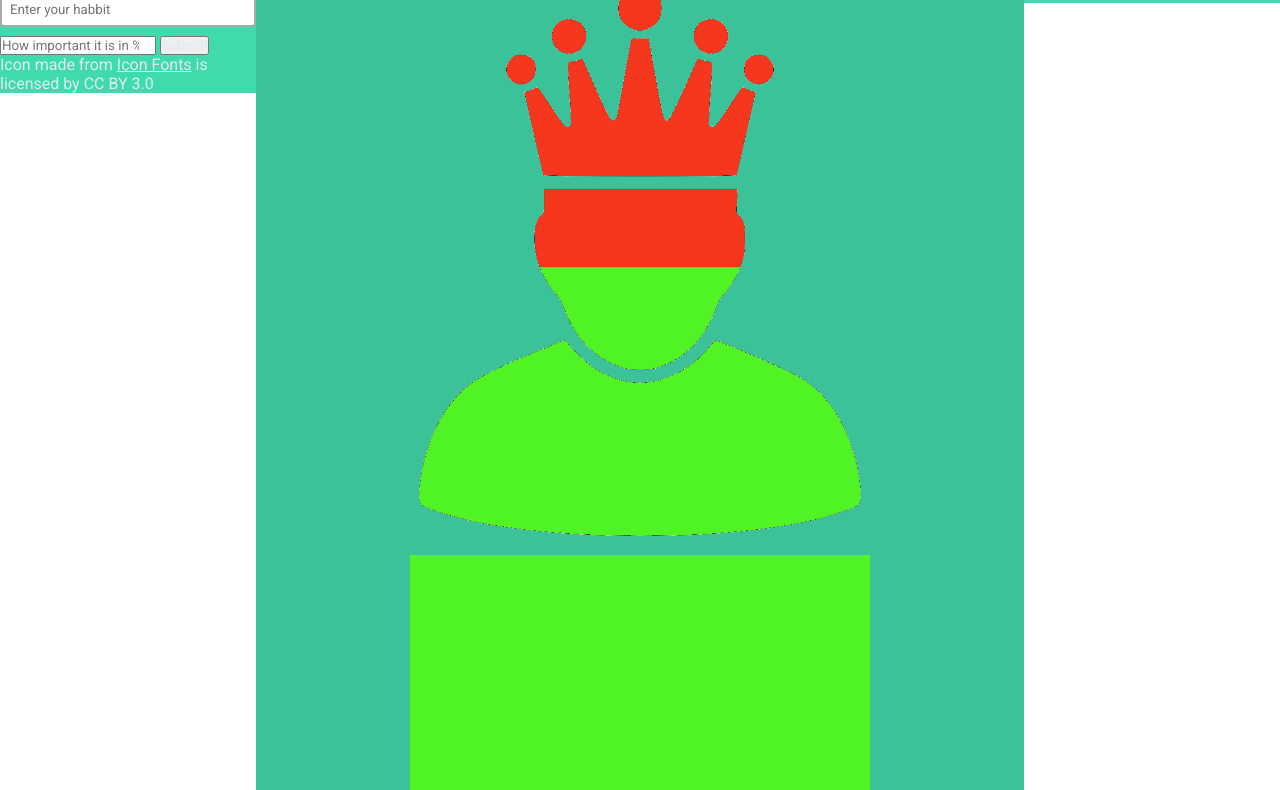
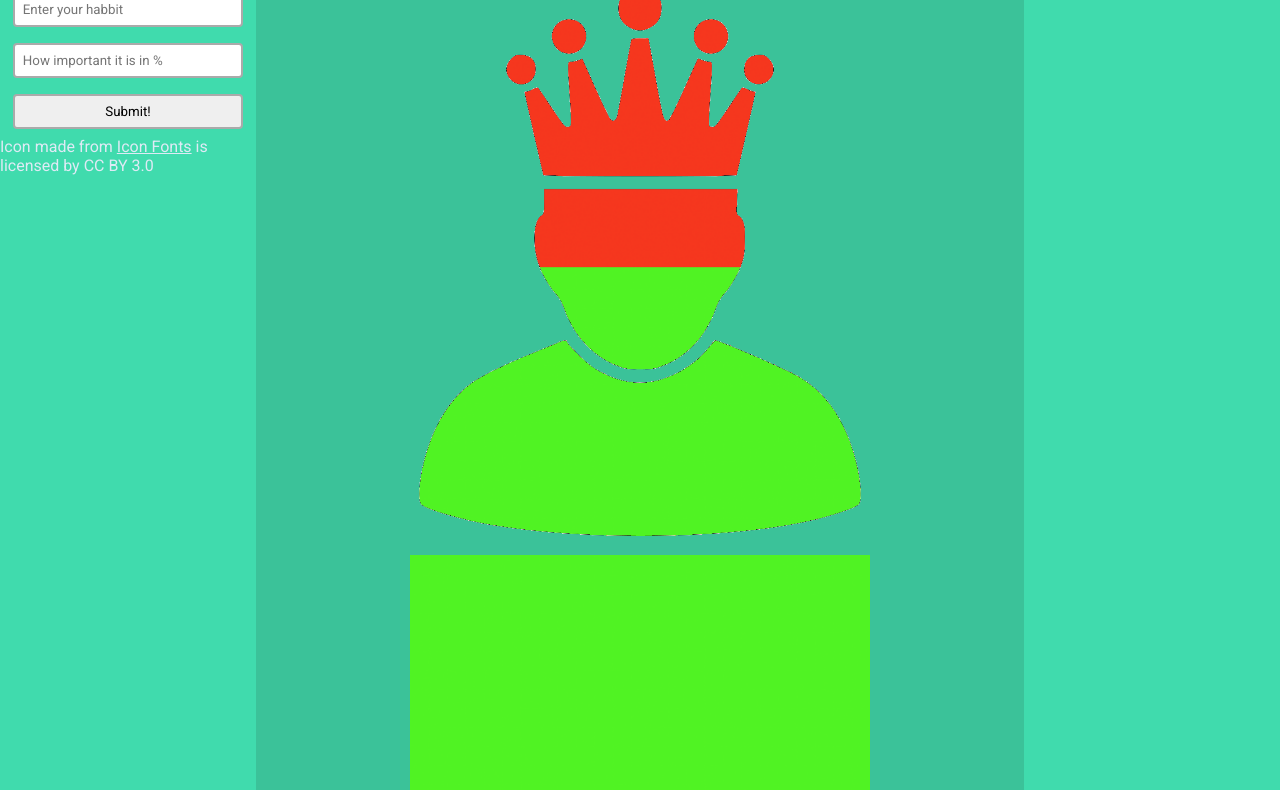
Before and after one commit to Kimi82/HowLazyAreYou, a plain HTML site: page index.html in a window 1280 px wide. Shown: the part 94-884 px from the top of the page. Drawn offline with Linux system fonts and the light colour scheme.

Commit message:
Update style.css

```diff
--- a/style.css
+++ b/style.css
@@ -6,6 +6,7 @@
     overflow: hidden
 
 }
+body{background-color: #40dbad}
 
 #header{
     width: 100%;
@@ -17,7 +18,7 @@
 
 #left{
     width: 20%;
-    background-color: rgb(64, 219, 173);
+    background-color: #40dbad;
     float: left;
 }
 
@@ -58,8 +59,8 @@
 
 /* treść komentarza, ignorowana przez przegladarkę internetową */
 
-input[type=text]{
-    width: 100%;
+input, button{
+    width: 90%;
     border: 2px solid #aaa;
     border-radius: 4px;
     margin: 8px 0;
@@ -68,9 +69,11 @@ input[type=text]{
     box-sizing: border-box;
     transition: .3s;
     color: black;
+    margin-left: 5%;
+    margin-right: 5%;
 }
 
-input[type=text]:focus{
+input:focus, button:hover{
     border-color: red;
     box-shadow: 0 0 8px 0 red;
 }
```
